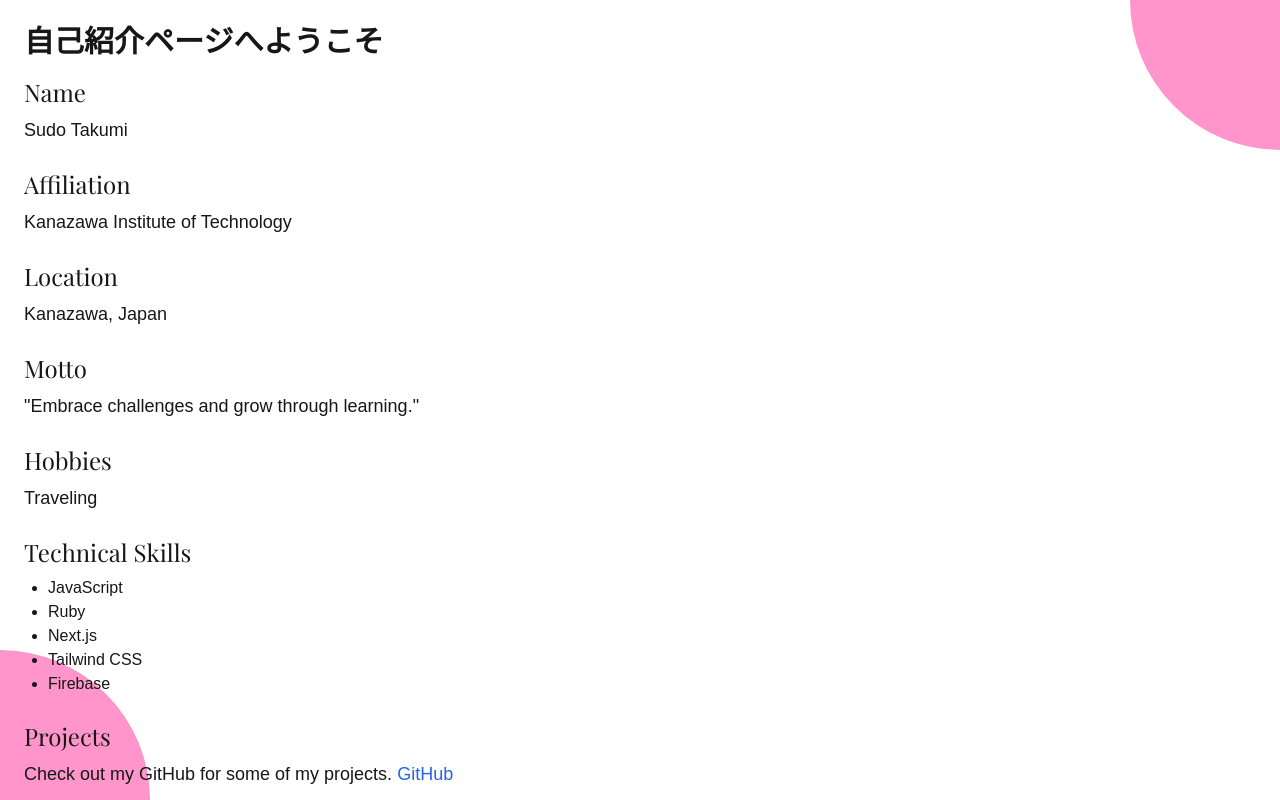
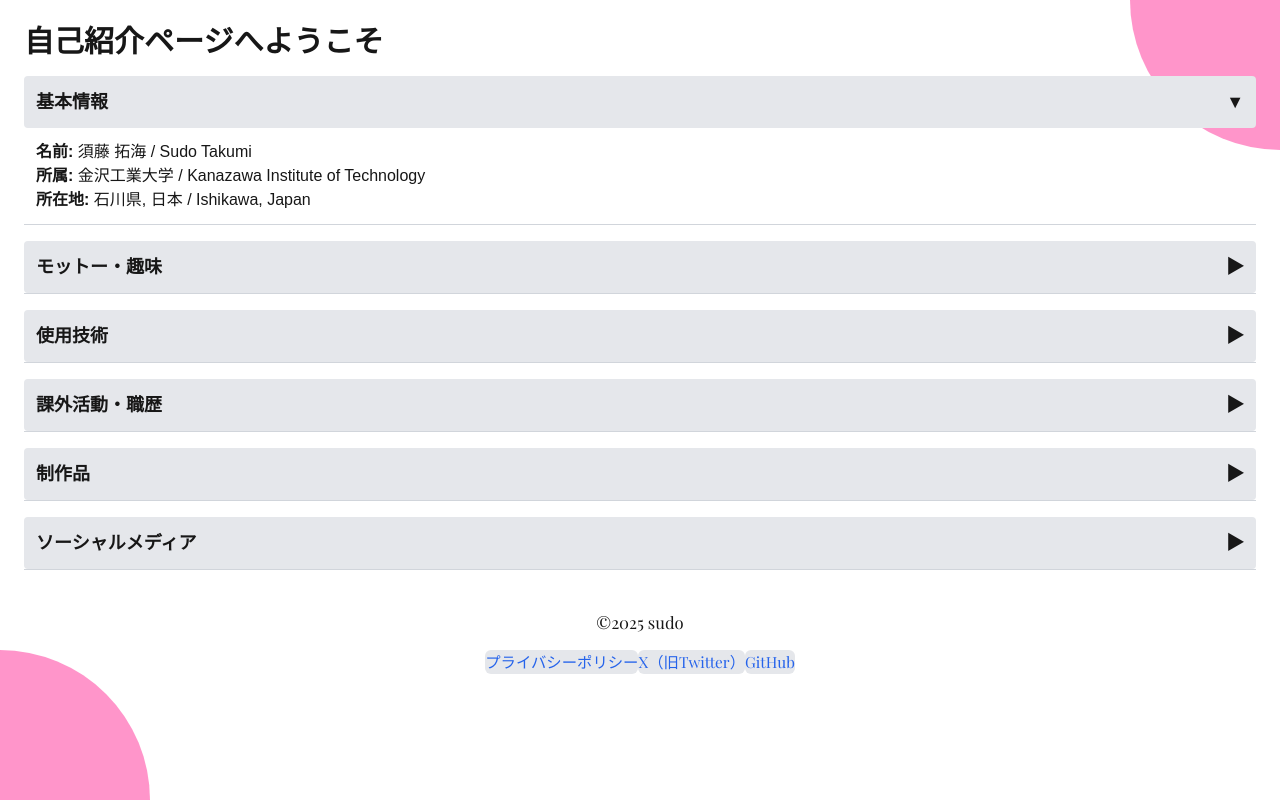
Before and after one commit to s-taku0502/portfolio, a Next.js app: page /about in a window 1280 px wide. Shown: the top 800 px of the page. Built offline with nearby package versions, Linux system fonts and the light colour scheme.

Commit message:
update:内容を編集

```diff
--- a/src/app/about/page.js
+++ b/src/app/about/page.js
@@ -1,23 +1,73 @@
-import CustomH2 from "@/components/CustomH2";
+"use client";
+
+import { useState } from "react";
+import CustomFooter from "@/components/CustomFooter";
 import "../../styles/globals.css";
-import CustomFooter from "@/components/CustomFooter";
 
 const aboutData = {
-  name: "Sudo Takumi",
-  affiliation: "Kanazawa Institute of Technology",
-  location: "Kanazawa, Japan",
-  motto: "Embrace challenges and grow through learning.",
-  hobbies: ["Traveling"],
-  technicalSkills: ["JavaScript", "Ruby", "Next.js", "Tailwind CSS", "Firebase"],
+  name: "須藤 拓海 / Sudo Takumi",
+  affiliation: "金沢工業大学 / Kanazawa Institute of Technology",
+  location: "石川県, 日本 / Ishikawa, Japan",
+  motto: "learning by doing: 実践で学ぶ",
+  hobbies: ["旅行 / Traveling"],
+  technicalSkills: {
+    フロントエンド: ["HTML", "CSS", "JavaScript", "Vue.js", "Next.js", "Tailwind CSS"],
+    バックエンド: ["Python", "Java", "Ruby", "Ruby on Rails", "Firebase"],
+    インフラ: ["Docker", "Vercel", "Cloudflare", "GitHub Pages"],
+  },
   projects: {
     description: "Check out my GitHub for some of my projects.",
-    link: "https://github.com"
+    link: "https://github.com/s-taku0502/"
   },
   socialMedia: [
-    { platform: "Twitter", link: "https://twitter.com" },
-    // { platform: "LinkedIn", link: "https://www.linkedin.com" }
+    { platform: "Twitter", link: "https://twitter.com/ocean_t_umi/" },
+  ],
+  extracurricular: [
+    { name: "CirKitプロジェクト / 株式会社CirKit", link: "https://cirkit.jp/" },
+    { name: "情報セキュリティ・スキルアップ・プロジェクト", link: "https://www2.kanazawa-it.ac.jp/kitsec/" }
+  ],
+  workExperience: [
+    {
+      company: "CirKitプロジェクト / 株式会社CirKit",
+      details: [
+        { period: "2024年5月 - 2024年10月", position: "研修生" },
+        { period: "2024年11月 - 現在", position: "学内アンケートウェブアプリ「SAKITO」チーム" },
+        // { period: "2025年度", position: "新人採用（エンジニア職担当）" },
+        // { period: "2025年度", position: "エンジニア研修 メンターリーダー" }
+      ]
+    },
+    {
+      company: "情報セキュリティ・スキルアップ・プロジェクト",
+      details: [
+        { period: "2024年4月 - 現在", position: "メンバー" }
+      ]
+    }
   ]
 };
+
+function ToggleSection({ title, children, defaultOpen = false }) {
+  const [isOpen, setIsOpen] = useState(defaultOpen);
+
+  return (
+    <div className="mb-4 border-b border-gray-300 dark:border-gray-600">
+      <button
+        className="text-lg font-semibold w-full text-left p-3 bg-gray-200 dark:bg-gray-700 dark:text-white rounded hover:bg-gray-300 dark:hover:bg-gray-600 flex justify-between items-center"
+        onClick={() => setIsOpen(!isOpen)}
+      >
+        {title}
+        <span className="transition-transform duration-200">
+          {isOpen ? "▼" : "▶"}
+        </span>
+      </button>
+      <div
+        className={`transition-all duration-300 overflow-hidden ${isOpen ? "max-h-screen opacity-100 p-3" : "max-h-0 opacity-0"
+          }`}
+      >
+        {children}
+      </div>
+    </div>
+  );
+}
 
 export default function AboutPage() {
   return (
@@ -27,71 +77,74 @@ export default function AboutPage() {
       <main className="p-6">
         <h1 className="text-3xl font-bold mb-4">自己紹介ページへようこそ</h1>
 
-        <div>
-          <CustomH2>Name</CustomH2>
-          <p className="text-lg">{aboutData.name}</p>
-          <br />
-        </div>
+        {/* 基本情報 */}
+        <ToggleSection title="基本情報" defaultOpen>
+          <p><strong>名前:</strong> {aboutData.name}</p>
+          <p><strong>所属:</strong> {aboutData.affiliation}</p>
+          <p><strong>所在地:</strong> {aboutData.location}</p>
+        </ToggleSection>
 
-        <div>
-          <CustomH2>Affiliation</CustomH2>
-          <p className="text-lg">{aboutData.affiliation}</p>
-          <br />
-        </div>
+        {/* モットー・趣味 */}
+        <ToggleSection title="モットー・趣味">
+          <p><strong>モットー:</strong> "{aboutData.motto}"</p>
+          <p><strong>趣味:</strong> {aboutData.hobbies.join(", ")}</p>
+        </ToggleSection>
 
-        <div>
-          <CustomH2>Location</CustomH2>
-          <p className="text-lg">{aboutData.location}</p>
-          <br />
-        </div>
+        {/* 使用技術 */}
+        <ToggleSection title="使用技術">
+          {Object.entries(aboutData.technicalSkills).map(([category, skills]) => (
+            <div key={category} className="mt-2">
+              <h3 className="font-semibold">{category.charAt(0).toUpperCase() + category.slice(1)}</h3>
+              <ul className="list-disc pl-6">
+                {skills.map((skill, index) => (
+                  <li key={index}>{skill}</li>
+                ))}
+              </ul>
+            </div>
+          ))}
+        </ToggleSection>
 
-        <div>
-          <CustomH2>Motto</CustomH2>
-          <p className="text-lg">"{aboutData.motto}"</p>
-          <br />
-        </div>
-
-        <div>
-          <CustomH2>Hobbies</CustomH2>
-          <p className="text-lg">{aboutData.hobbies.join(", ")}</p>
-          <br />
-        </div>
-
-        <div>
-          <CustomH2>Technical Skills</CustomH2>
+        {/* 課外活動・職歴 */}
+        <ToggleSection title="課外活動・職歴">
+          <p><strong>課外活動:</strong> </p>
           <ul className="list-disc pl-6">
-            {aboutData.technicalSkills.map((skill, index) => (
-              <li key={index}>{skill}</li>
+            {aboutData.extracurricular.map((activity, index) => (
+              <li key={index}>
+                <a href={activity.link} className="text-blue-600 dark:text-blue-400">{activity.name}</a>
+              </li>
             ))}
           </ul>
-          <br />
-        </div>
+          <p><strong>職歴:</strong></p>
+          <ul className="list-disc pl-6">
+            {aboutData.workExperience.map((work, index) => (
+              <li key={index}>
+                <strong>{work.company}</strong>
+                <ul className="list-disc pl-6">
+                  {work.details.map((detail, subIndex) => (
+                    <li key={subIndex}>{detail.period}: {detail.position}</li>
+                  ))}
+                </ul>
+              </li>
+            ))}
+          </ul>
+        </ToggleSection>
 
-        <div>
-          <CustomH2>Projects</CustomH2>
-          <p className="text-lg">
-            {aboutData.projects.description}{" "}
-            <a href={aboutData.projects.link} className="text-blue-600">
-              GitHub
-            </a>
-          </p>
-          <br />
-        </div>
+        {/* 制作品 */}
+        <ToggleSection title="制作品">
+          <p>{aboutData.projects.description} <a href={aboutData.projects.link} className="text-blue-600 dark:text-blue-400">GitHub</a></p>
+        </ToggleSection>
 
-        <div>
-          <CustomH2>Social Media</CustomH2>
-          <p className="text-lg">
-            {aboutData.socialMedia.map((social, index) => (
-              <span key={index}>
-                <a href={social.link} className="text-blue-600">
-                  {social.platform}
-                </a>
-                {index < aboutData.socialMedia.length - 1 && " and "}
-              </span>
-            ))}
-          </p>
-        </div>
+        {/* ソーシャルメディア */}
+        <ToggleSection title="ソーシャルメディア">
+          {aboutData.socialMedia.map((social, index) => (
+            <p key={index}>
+              <a href={social.link} className="text-blue-600 dark:text-blue-400">{social.platform}</a>
+            </p>
+          ))}
+        </ToggleSection>
       </main>
+
+      {/* フッター */}
       <CustomFooter className="item-align-bottom" />
     </>
   );
```
